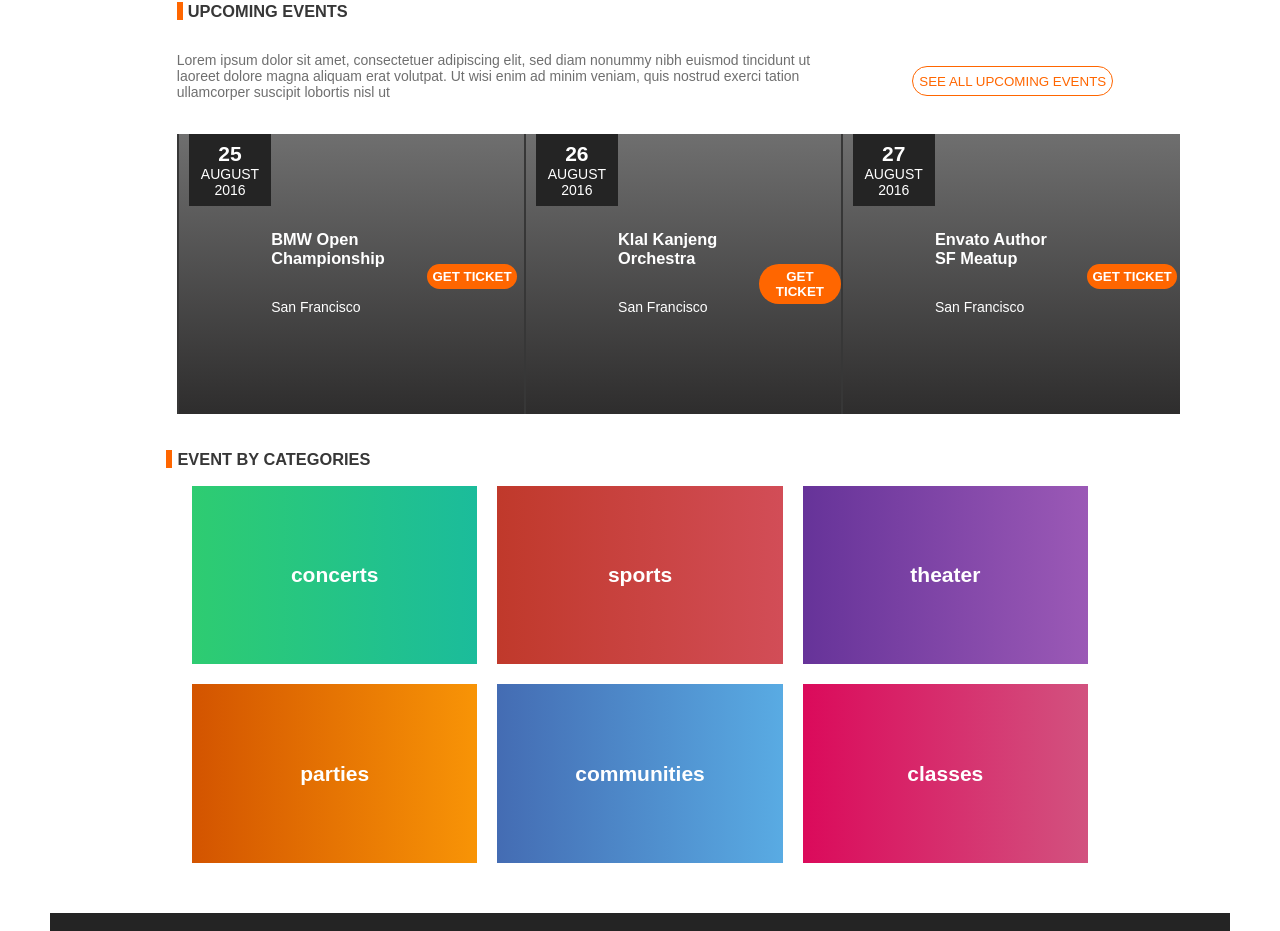
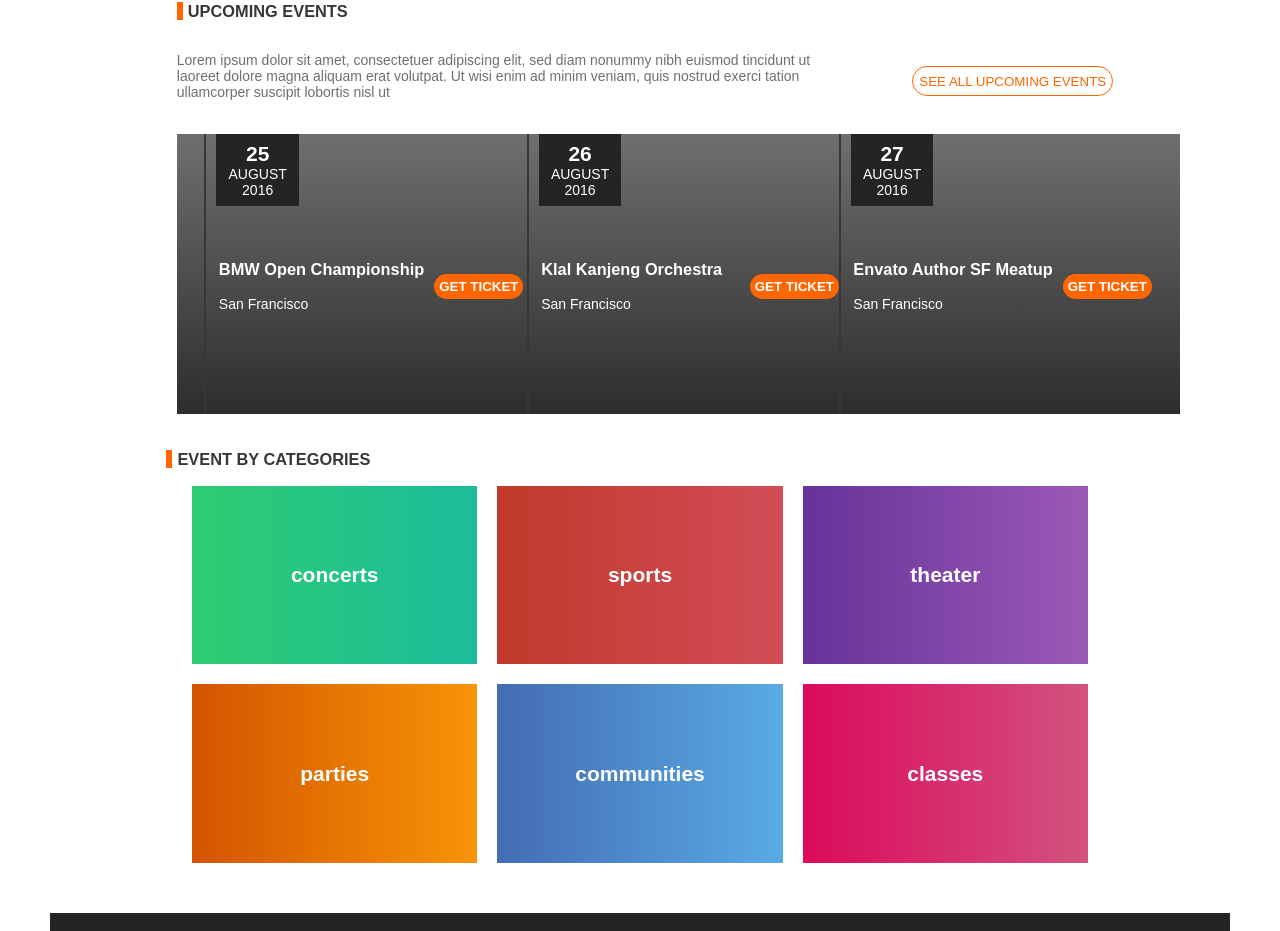
Before and after one commit to Anuruddha00/My-Ticket-UI, a React (Create React App) app: page / in a window 1280 px wide. Shown: the part 910-1841 px from the top of the page. Built offline with nearby package versions, Linux system fonts and the light colour scheme.

Commit message:
add styles

```diff
--- a/src/styles.scss
+++ b/src/styles.scss
@@ -378,6 +378,11 @@ body{
 
             }
             &AllEvents{
+                margin-left: 100px;
+                margin-right: 100px;
+                margin-top: 20px;
+                justify-content: center;
+                align-items: center;
 
                 &Card{
                     display: flex;
@@ -386,9 +391,7 @@ body{
                     background:linear-gradient(to right , #6f6f6f,#242323, #6f6f6f);
                     background: linear-gradient(to top, #2e2d2d , #6f6f6f );
                     height: 35vh;
-                    margin-left: 100px;
-                    margin-right: 100px;
-                    margin-top: 20px;
+
 
                     &Image{
 
@@ -428,22 +431,23 @@ body{
                     &Content{
 
                         display: grid;
-                        grid-template-columns: 1fr 1fr;
+                        grid-template-columns: 2fr 1fr;
                         margin-top: 80px;
+                        margin-left: -80px;
 
                         &Details{
                             display: flex;
                             flex-direction: column;
-
+                            margin-top: 30px;
 
                             &Title{
                                 color: #ffffff;
-                                // margin-right: 50px;
+
 
                             }
                             &Para{
                                 color: #ffffff;
-
+                                margin: 0;
                             }
                         }
                         &Action{
@@ -457,8 +461,8 @@ body{
                             width: fit-content;
                             height: fit-content;
                             font-weight: bold;
-                            margin-top: 50px;
-                            margin-left: 30px;
+                            margin-top: 60px;
+                            margin-left: 10px;
                         }
                     }
                 }
```
